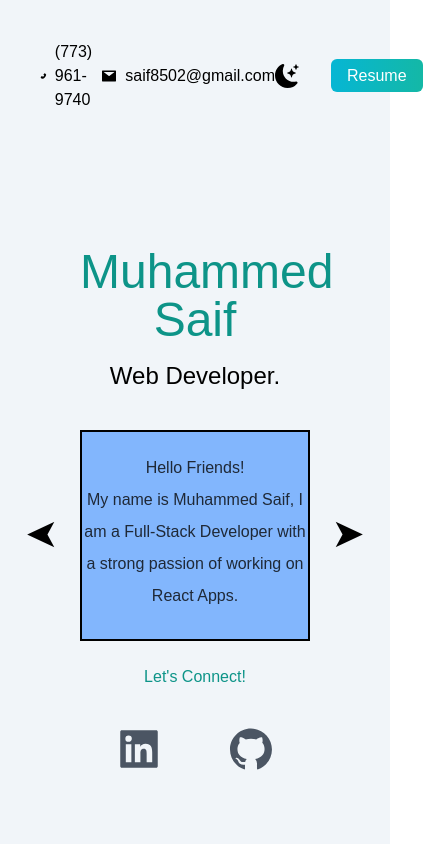
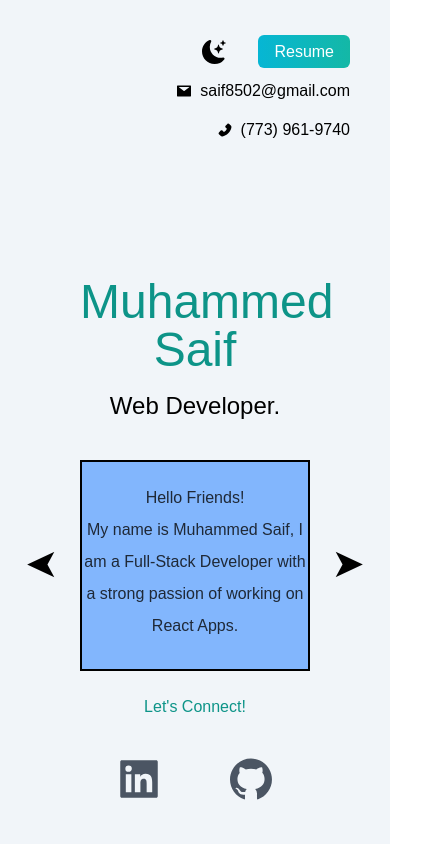
Before and after one commit to saif8502/portfolio, a Next.js app: page / in a window 390 px wide. Shown: the top 844 px of the page, 423 px wide, since content can reach past the window. Built offline with nearby package versions, Linux system fonts and the light colour scheme.

Commit message:
Media queries for nav

```diff
--- a/styles/globals.css
+++ b/styles/globals.css
@@ -66,4 +66,17 @@ border: 2px solid black;
   .prev {
     left: -60px;
   }
+
+
 }
+@media screen and (max-width: 640px) {
+  nav{
+    flex-direction: column-reverse;
+    justify-content:center;
+    align-items: end;
+  }
+
+  nav h1{
+    margin-top: 15px;
+  }
+  }
```
